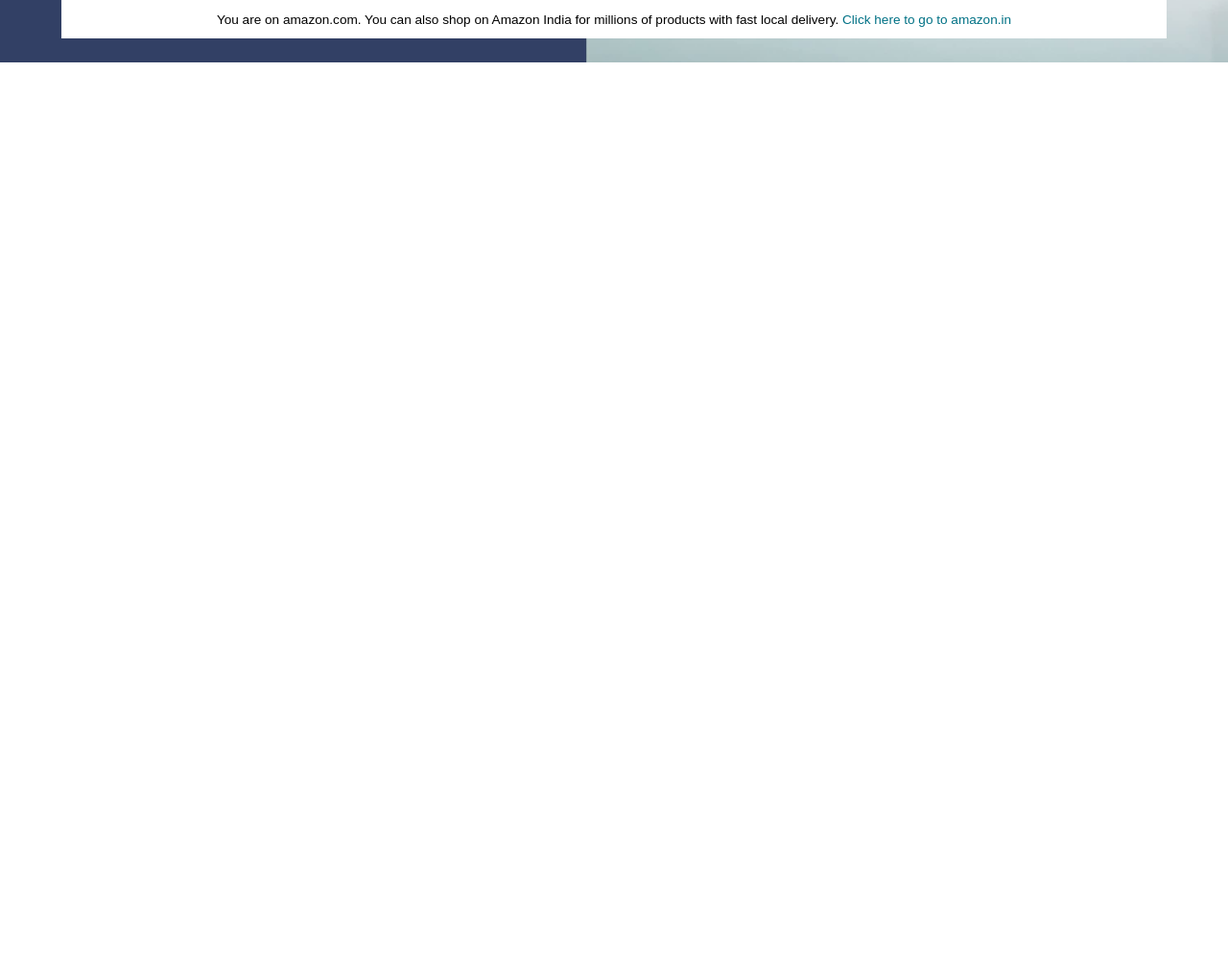
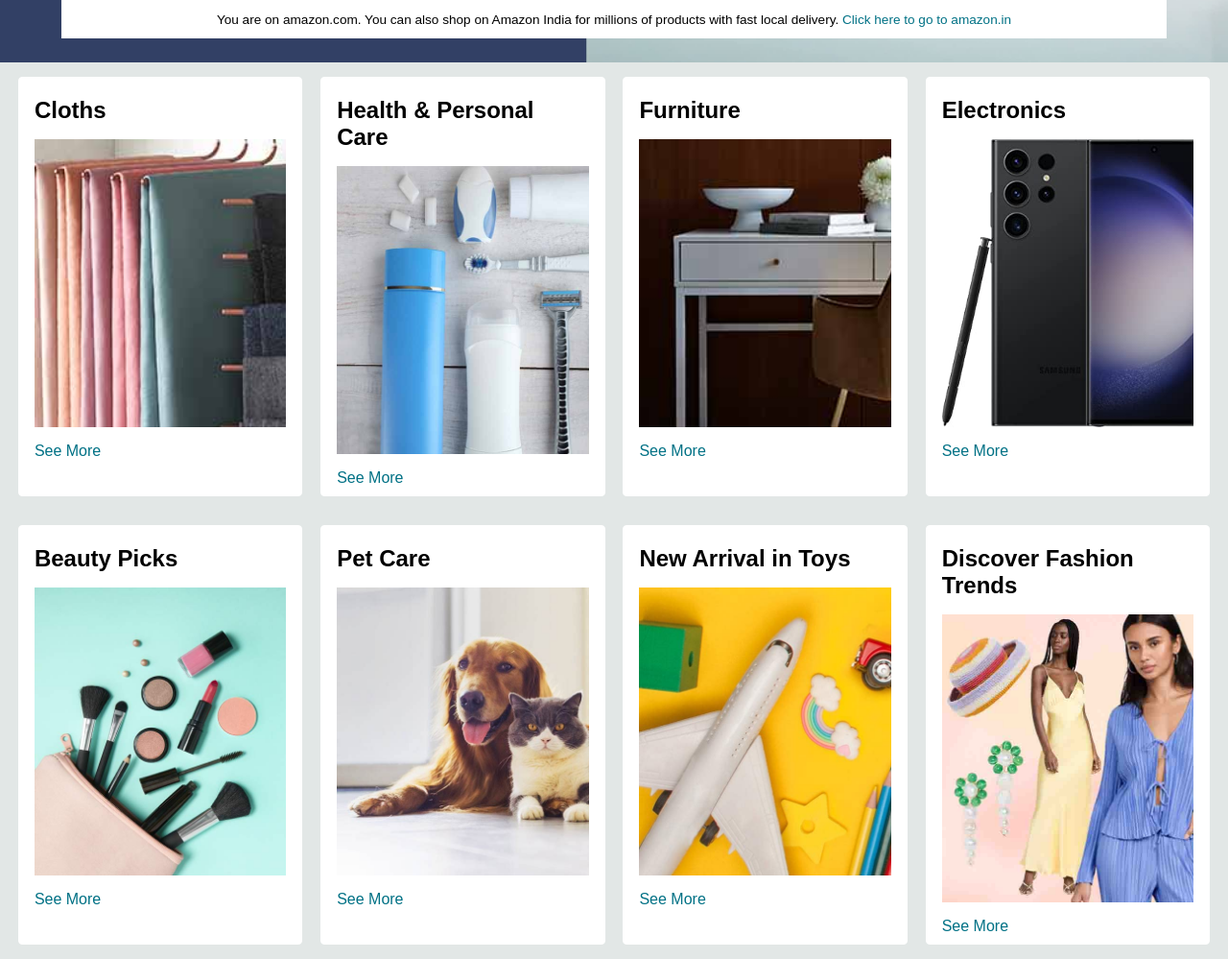
Before and after one commit to e-prashanth/AmazonClone, a plain HTML site: page index.html in a window 1280 px wide. Shown: the part 385-1384 px from the top of the page at 96% size. Before the commit the page ends 800 px from the top, so only its background shows below. Drawn offline with Linux system fonts and the light colour scheme.

Commit message:
completed the hero section

```diff
--- a/index.html
+++ b/index.html
@@ -67,8 +67,91 @@
       <div class="hero-msg">
         <p>
           You are on amazon.com. You can also shop on Amazon India for millions
-          of products with fast local delivery. <a>Click here to go to amazon.in</a>
-          </p>
+          of products with fast local delivery.
+          <a>Click here to go to amazon.in</a>
+        </p>
+      </div>
+    </div>
+    <div class="shop-section">
+      <div class="box1 box">
+        <div class="box-content">
+          <h2>Cloths</h2>
+          <div
+            class="box-img"
+            style="background-image: url('./Images/box1_image.jpg')"
+          ></div>
+          <p><a>See More</a></p>
+        </div>
+      </div>
+      <div class="box2 box">
+        <div class="box-content">
+          <h2>Health & Personal Care</h2>
+          <div
+            class="box-img"
+            style="background-image: url('./Images/box2_image.jpg')"
+          ></div>
+          <p><a>See More</a></p>
+        </div>
+      </div>
+      <div class="box3 box">
+        <div class="box-content">
+          <h2>Furniture</h2>
+          <div
+            class="box-img"
+            style="background-image: url('./Images/box3_image.jpg')"
+          ></div>
+          <p><a>See More</a></p>
+        </div>
+      </div>
+      <div class="box4 box">
+        <div class="box-content">
+          <h2>Electronics</h2>
+          <div
+            class="box-img"
+            style="background-image: url('./Images/box4_image.jpg')"
+          ></div>
+          <p><a>See More</a></p>
+        </div>
+      </div>
+      <div class="box5 box">
+        <div class="box-content">
+          <h2>Beauty Picks</h2>
+          <div
+            class="box-img"
+            style="background-image: url('./Images/box5_image.jpg')"
+          ></div>
+          <p><a>See More</a></p>
+        </div>
+      </div>
+      <div class="box6 box">
+        <div class="box-content">
+          <h2>Pet Care</h2>
+          <div
+            class="box-img"
+            style="background-image: url('./Images/box6_image.jpg')"
+          ></div>
+          <p><a>See More</a></p>
+        </div>
+      </div>
+      <div class="box7 box">
+        <div class="box-content">
+          <h2>New Arrival in Toys</h2>
+          <div
+            class="box-img"
+            style="background-image: url('./Images/box7_image.jpg')"
+          ></div>
+          <p><a>See More</a></p>
+        </div>
+      </div>
+      <div class="box8 box">
+        <div class="box-content">
+          <h2>Discover Fashion Trends</h2>
+          <div
+            class="box-img"
+            style="background-image: url('./Images/box8_image.jpg')"
+          ></div>
+          <p><a>See More</a></p>
+        </div>
       </div>
     </div>
   </body>
--- a/styles.css
+++ b/styles.css
@@ -148,3 +148,38 @@ span{
 .hero-msg a{
     color: #007185;
 }
+
+.box{
+    height: 400px;
+    border:2px solid black;
+    width: 23%;
+    background-color: white;
+    padding:20px 0 15px;
+    margin-top: 15px;
+    margin-bottom: 15px;
+    border:1px solid white;
+    border-radius: 4px;
+
+}
+
+.shop-section{
+    display: flex;
+    justify-content: space-evenly;
+    background-color: #e2e7e6;
+    flex-wrap: wrap;
+}
+
+.box-img{
+    height: 300px;
+    background-size: cover;
+    background-repeat: no-repeat;
+    margin-top: 1rem;
+    margin-bottom: 1rem;
+}
+.box-content{
+    margin-left: 1rem;
+    margin-right: 1rem;
+}
+.box-content p{
+    color: #007185;
+}
```
